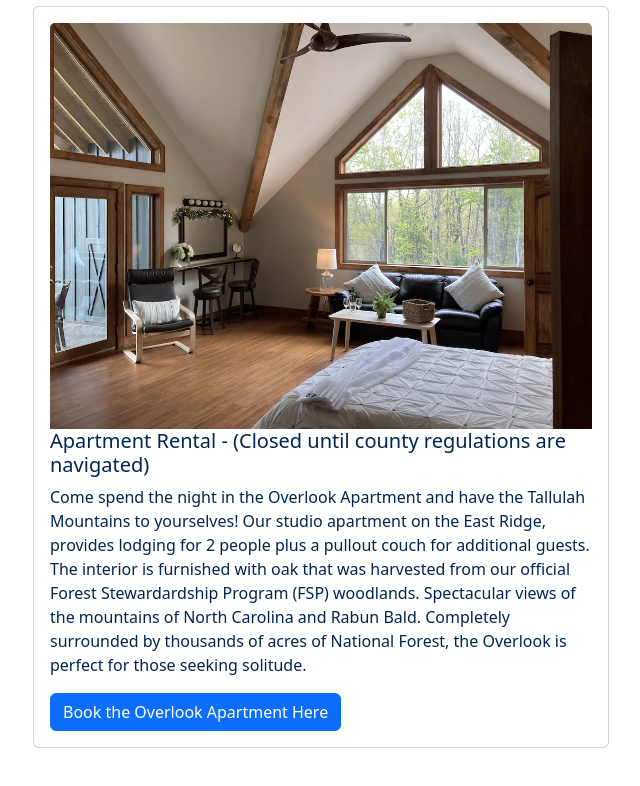
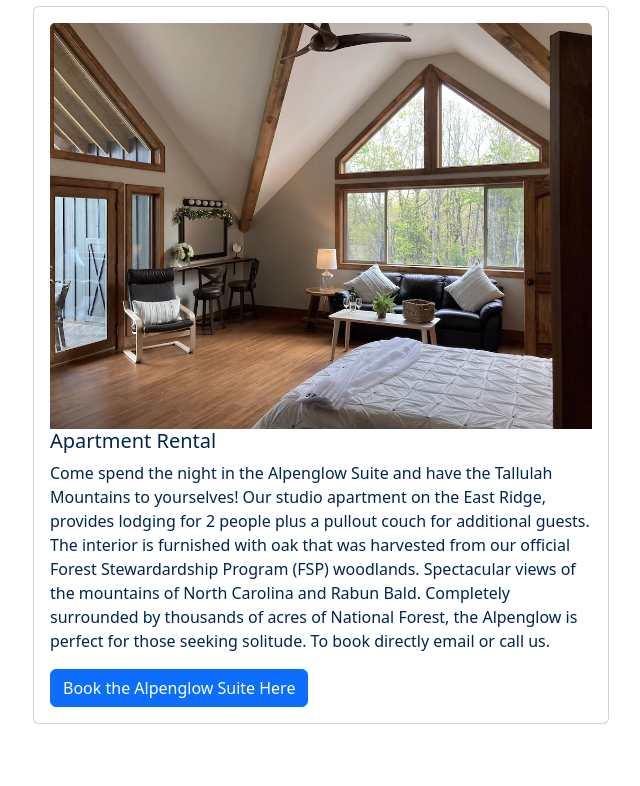
Before and after one commit to tors10e/terra, a React (Create React App) app: page /overnighting in a window 1280 px wide. Shown: the part 927-1713 px from the top of the page, without its empty margins (73-713 px from the left). Built offline with nearby package versions, Linux system fonts and the light colour scheme.

Commit message:
Reinstated the apartment

```diff
--- a/src/overnighting/overnighting.js
+++ b/src/overnighting/overnighting.js
@@ -39,14 +39,14 @@ return(
                     </Col>
                     <Col>
                         <TerraCard card_image={alpenglow_apartment_interior}
-                            card_title='Apartment Rental - (Closed until county regulations are navigated)'
-                            card_text='Come spend the night in the Overlook Apartment and have the Tallulah Mountains to yourselves!
+                            card_title='Apartment Rental'
+                            card_text='Come spend the night in the Alpenglow Suite and have the Tallulah Mountains to yourselves!
                                 Our studio apartment on the East Ridge, provides lodging for 2 people plus a pullout couch
                                 for additional guests. The interior is furnished with oak that was harvested from our official
                                 Forest Stewardardship Program (FSP) woodlands. Spectacular views of the mountains of North
                                 Carolina and Rabun Bald. Completely surrounded by thousands of acres of National Forest,
-                                the Overlook is perfect for those seeking solitude.'
-                            button_text='Book the Overlook Apartment Here'
+                                the Alpenglow is perfect for those seeking solitude.  To book directly  email or call us.'
+                            button_text='Book the Alpenglow Suite Here'
                             button_href='https://www.vrbo.com/2328117?adultsCount=2&unitId=2894423'
                         />
                     </Col>
```
